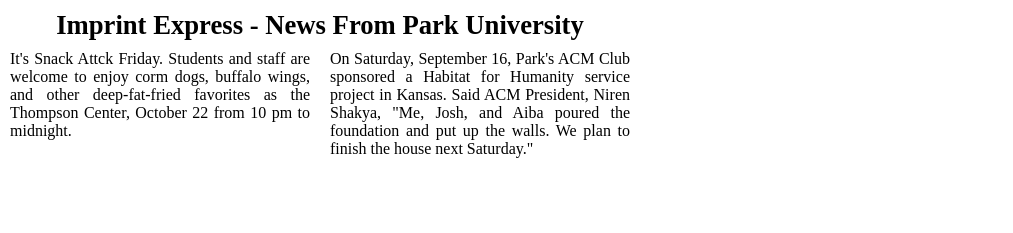
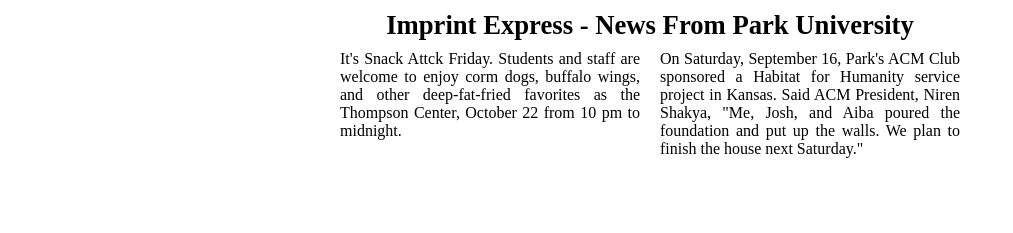
Before and after one commit to jackfusion/webdevelopmentbasics, a plain HTML site: page projects/Chapter 5/imprint-express-layout-positions-property-example.html in a window 1280 px wide. Shown: the whole page, without its empty margins (0-1013 px from the left). Drawn offline with Linux system fonts and the light colour scheme.

Commit message:
centre Imprint express

```diff
--- a/projects/Chapter 5/imprint-express-layout-positions-property-example.html
+++ b/projects/Chapter 5/imprint-express-layout-positions-property-example.html
@@ -7,6 +7,17 @@
   <meta name="viewport" content="width=device-width, initial-scale=1.0">
   <title>Imprint Express Layout</title>
   <style>
+    html {
+      display: flex;
+      justify-content: center;
+    }
+
+    body {
+      position: relative;
+      width: 620px;
+      height: 220px;
+    }
+
     * {
       margin: 0;
       padding: 0;
```
